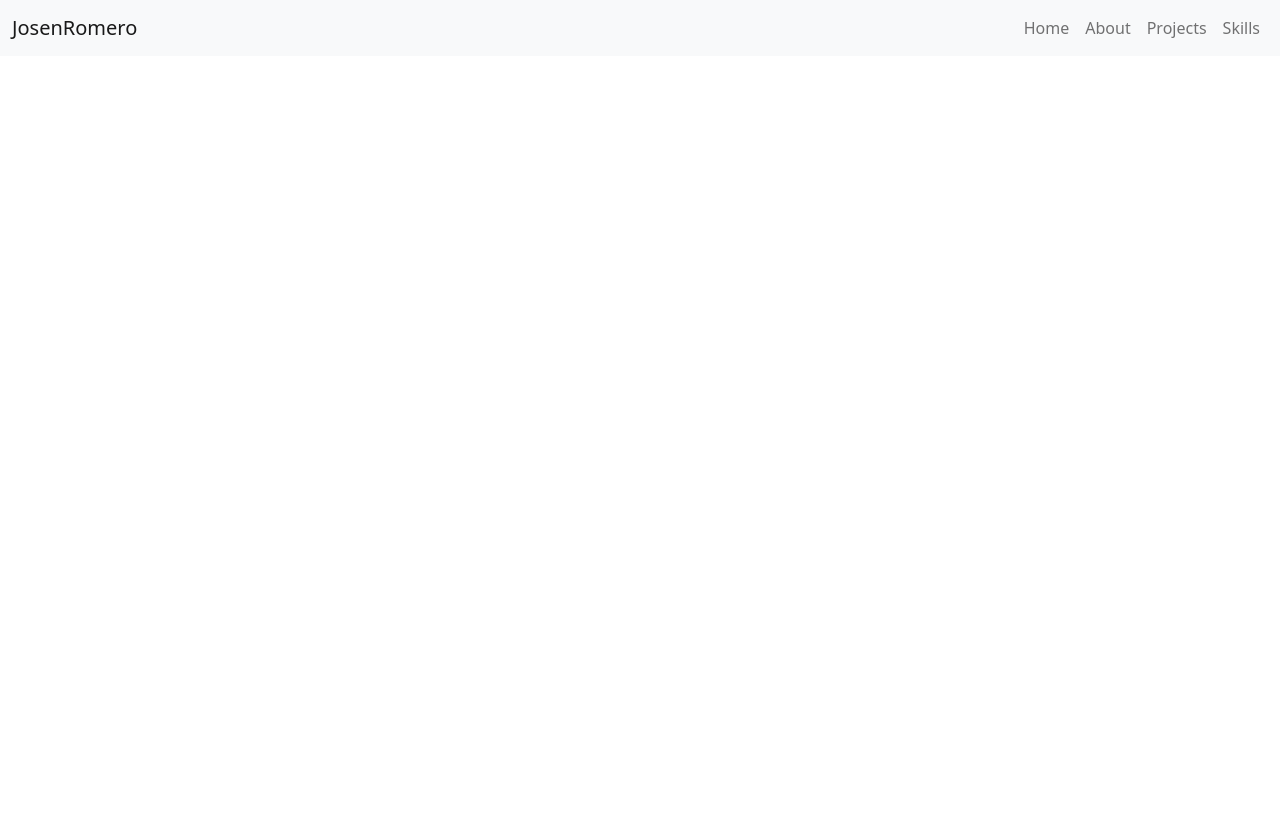
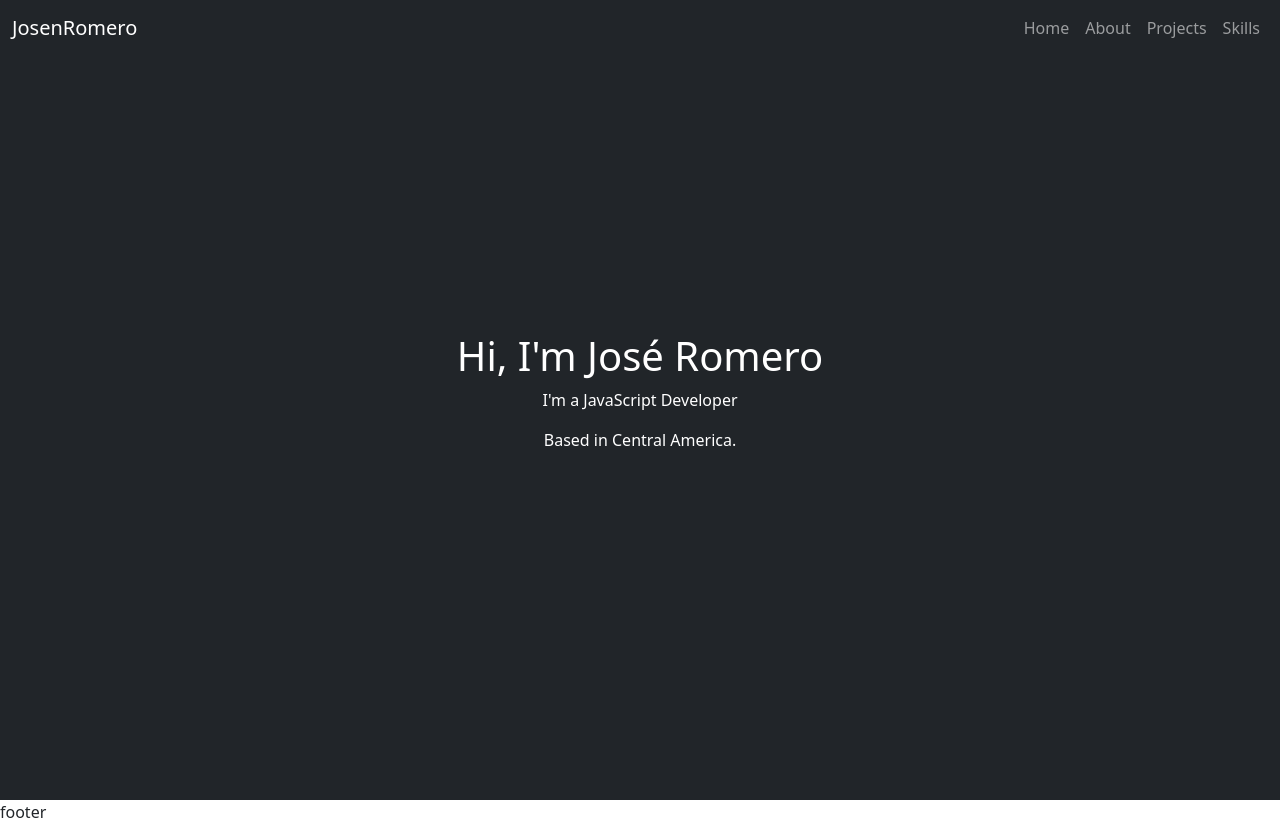
Before and after one commit to JosenRomero/My_Portfolio, a React (Create React App) app: page / in a window 1280 px wide. Before the commit the page ends 800 px from the top, so only its background shows below. Built offline with nearby package versions, Linux system fonts and the light colour scheme.

Commit message:
created the Header component

```diff
--- /dev/null
+++ b/src/App.css
@@ -0,0 +1,6 @@
+
+#home {
+    min-height: 100vh;
+    display: flex;
+    align-items: center;
+}
--- a/src/App.js
+++ b/src/App.js
@@ -1,6 +1,7 @@
 
 import AppRouter from './routers/AppRouter';
 import 'bootstrap/dist/css/bootstrap.min.css';
+import './App.css';
 
 const App = () => {
 
--- /dev/null
+++ b/src/components/Header.jsx
@@ -0,0 +1,22 @@
+
+import { Container, Row, Col } from 'react-bootstrap'
+
+const Header = () => {
+
+    return(
+        <section id="home" className="bg-dark text-white">
+            <Container>
+                <Row>
+                    <Col className="text-center">
+                        <h1>Hi, I'm José Romero</h1>
+                        <p>I'm a JavaScript Developer</p>
+                        <p>Based in Central America.</p>
+                    </Col>
+                </Row>
+            </Container>
+        </section>
+    );
+
+}
+
+export default Header;
--- a/src/components/Menu.jsx
+++ b/src/components/Menu.jsx
@@ -1,12 +1,10 @@
 
-import Navbar from 'react-bootstrap/Navbar'
-import Nav from 'react-bootstrap/Nav'
-import Container from 'react-bootstrap/Container'
+import { Navbar, Nav, Container } from 'react-bootstrap'
 
 const Menu = () => {
 
     return(
-        <Navbar bg="light" expand="lg" fixed="top">
+        <Navbar expand="lg" fixed="top" bg="dark" variant="dark">
             <Container fluid>
                 <Navbar.Brand href="/">JosenRomero</Navbar.Brand>
                 <Navbar.Toggle aria-controls="basic-navbar-nav" />
--- a/src/pages/HomePage.jsx
+++ b/src/pages/HomePage.jsx
@@ -1,9 +1,12 @@
 
+import Header from '../components/Header'
 
 const HomePage = () => {
 
     return(
-        <>HomePage</>
+        <>
+            <Header />
+        </>
     );
 }
 
```
